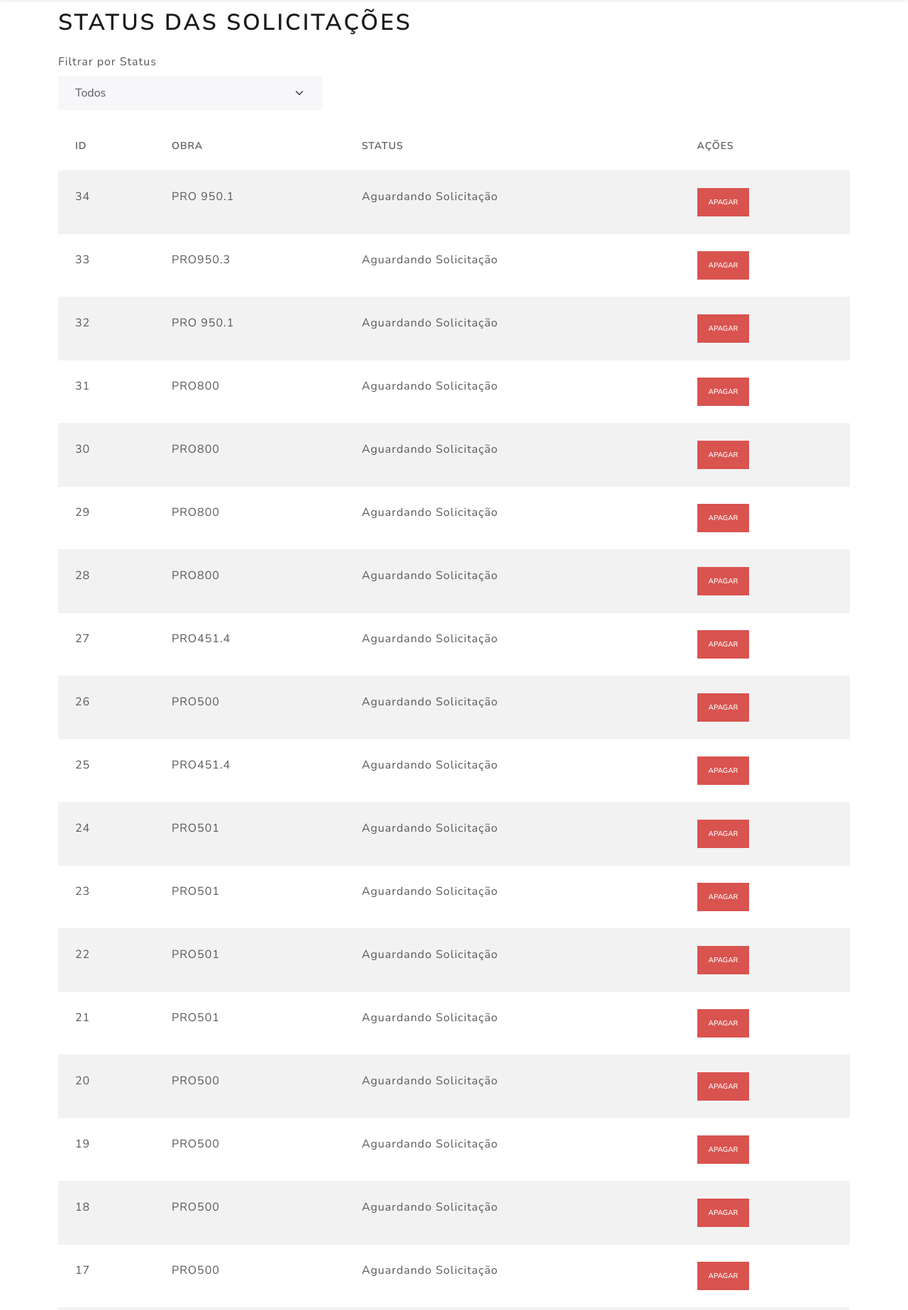
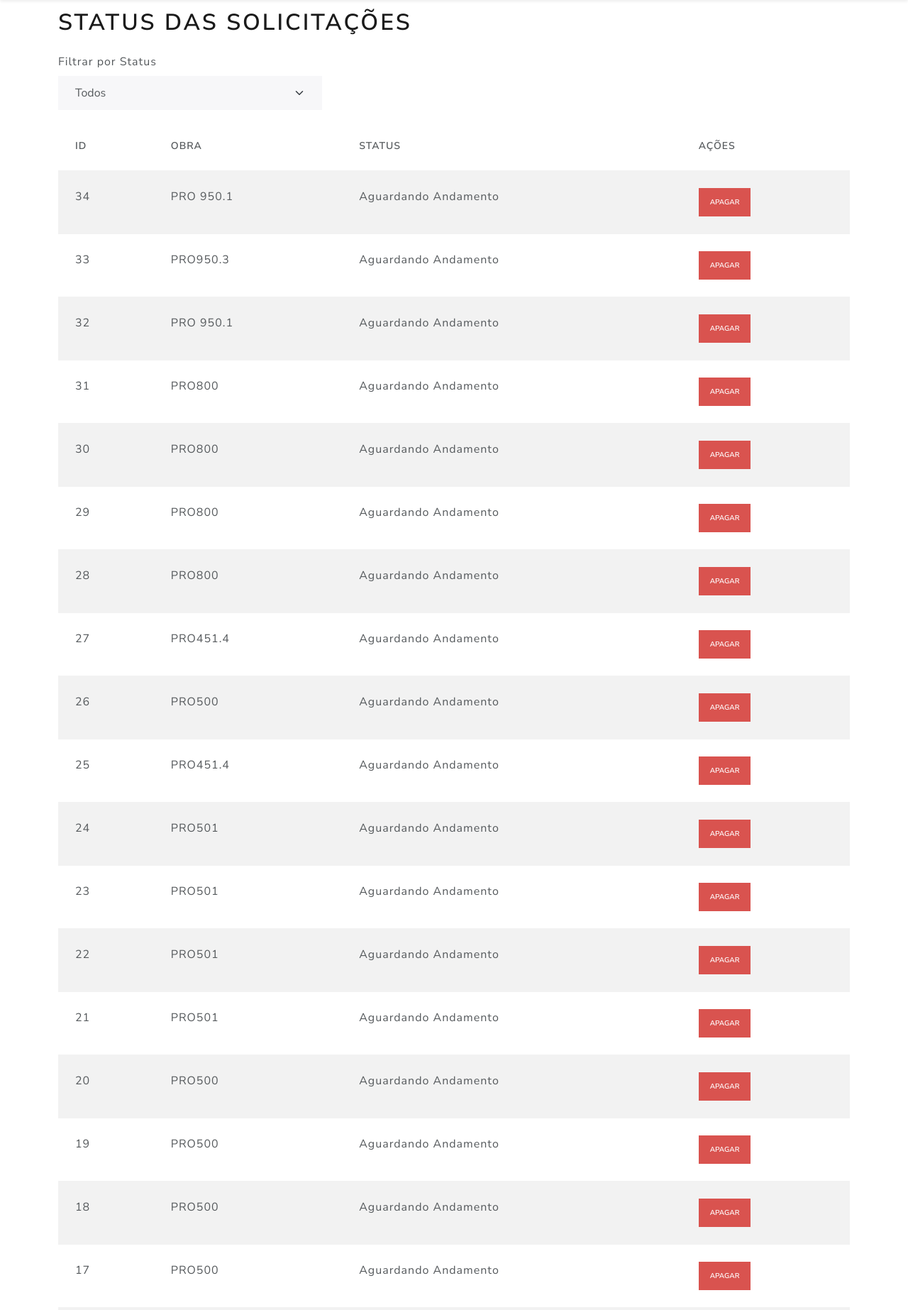
Before and after one commit to Murillozo/Checklist-Estoque, a Flask app: page /projetista/ in a window 1280 px wide. Shown: the part 75-1921 px from the top of the page at 71% size. Run offline with Flask 3, Linux system fonts and the light colour scheme; a user stored in the database is signed in; data comes from the database, SQL or seed files in the repository; parts of the project's set-up code (start-up, migrations or seed data) failed here and were passed over; some libraries are stand-ins or nearby versions.

Commit message:
Update index.html

```diff
--- a/site/projetista/templates/index.html
+++ b/site/projetista/templates/index.html
@@ -5,7 +5,7 @@
     <label for="status-filter" class="form-label">Filtrar por Status</label>
     <select id="status-filter" class="form-select">
       <option value="">Todos</option>
-      <option value="analise">Aguardando solicitação</option>
+      <option value="analise">Aguardando Andamento</option>
       <option value="aprovado">Separado</option>
       <option value="compras">Pendente em compras</option>
     </select>
@@ -62,7 +62,7 @@
 
     function renderStatus(status) {
       const map = {
-        analise: 'Aguardando Solicitação',
+        analise: 'Aguardando Andamento',
         aprovado: 'Separado',
         compras: 'Pendente em compras',
       };
```
